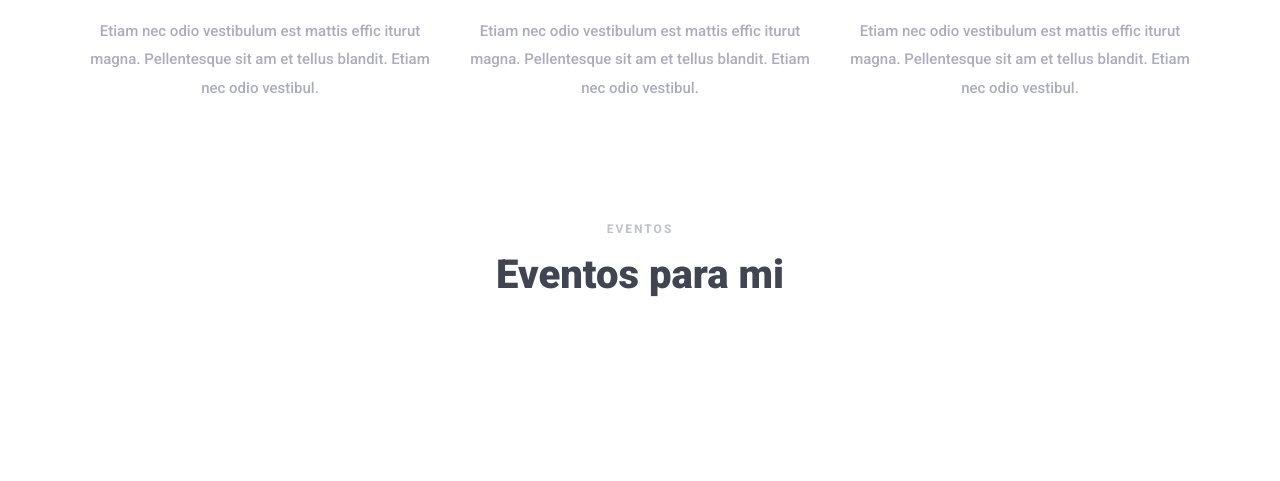
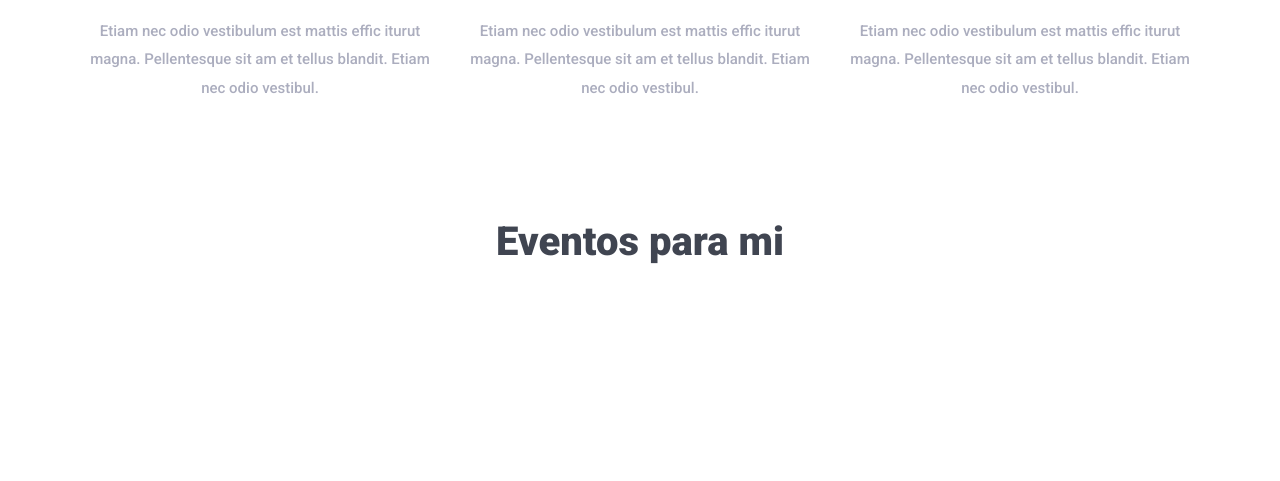
Before and after one commit to osstorres/smartlink, a Django app: template templates/index.html in a window 1280 px wide. Shown: the part 1324-1805 px from the top of the page. Run offline with Django 3.2, Linux system fonts and the light colour scheme; a user stored in the database is signed in; tables that the repository leaves empty hold one stand-in row (values such as "Sample post"); the template is opened without the code that fills it: most values are stand-ins (such as "Sample title", 1, 10 or a date in 2020); parts of the project's set-up code (start-up, migrations or seed data) failed here and were passed over; some libraries are stand-ins or nearby versions.

Commit message:
eventos para mi titulo

```diff
--- a/templates/index.html
+++ b/templates/index.html
@@ -179,7 +179,7 @@
             <div class="row">
                 <div class="col-12">
                     <div class="section-heading text-center">
-                        <p>Eventos</p>
+
                         <h2>Eventos para mi</h2>
                     </div>
                 </div>
```
Also changed, not shown: portadas_eventos/2019/03/03/27/19/barnav_logo.png (added).
